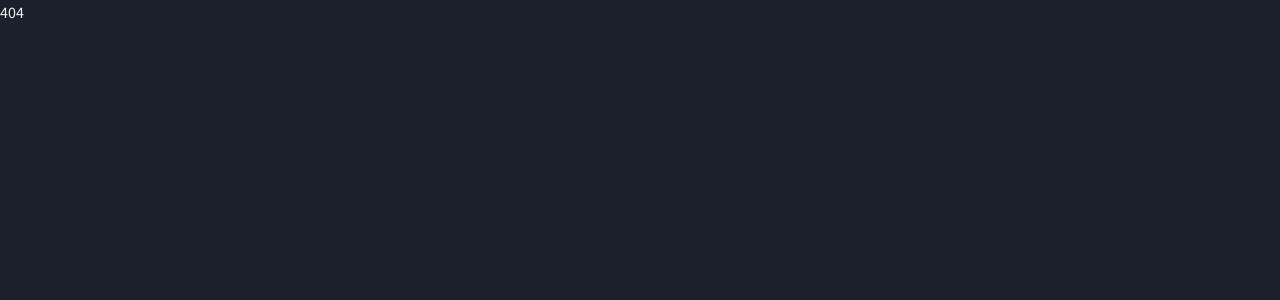
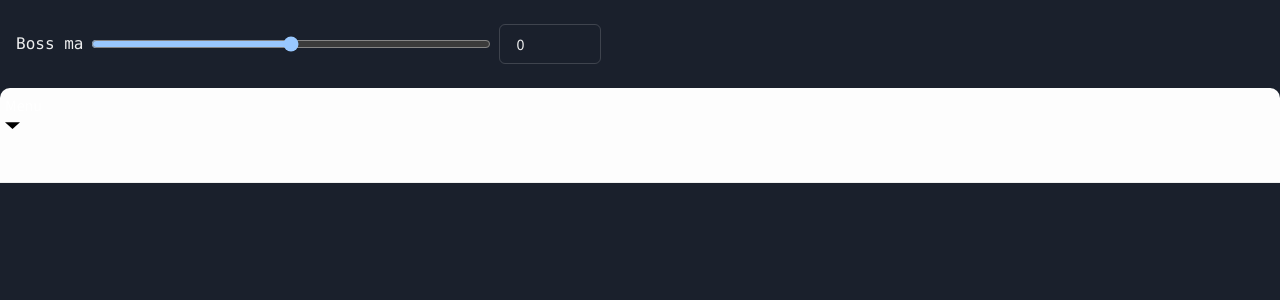
Before and after one commit to OkoloJohnbosco/portfolio, a Next.js app: page /variants in a window 1280 px wide. Before the commit this address had no page. Shown: the top 300 px of the page. Built offline with nearby package versions, Linux system fonts and the light colour scheme; a web font is replaced by a local one.

Commit message:
used framer motion variant

```diff
--- /dev/null
+++ b/components/input/index.tsx
@@ -0,0 +1,44 @@
+import { HStack, Stack, Input as CustomInput } from "@chakra-ui/react";
+
+interface InputProps {
+  children: string;
+  value: number;
+  set: (newValue: number) => void;
+  min?: number;
+  max?: number;
+  step?: number;
+}
+
+export function Input({
+  value,
+  children,
+  set,
+  min = -200,
+  max = 200,
+  step,
+}: InputProps) {
+  return (
+    <Stack bg="transparent" py={6}>
+      <HStack as="label" alignItems="center" px={4}>
+        <code>{children}</code>
+        <input
+          value={value}
+          type="range"
+          min={min}
+          max={max}
+          style={{ width: "400px", backgroundColor: "red" }}
+          onChange={(e) => set(parseFloat(e.target.value))}
+          step={step}
+        />
+        <CustomInput
+          w="max-content"
+          type="number"
+          value={value}
+          min={min}
+          max={max}
+          onChange={(e) => set(parseFloat(e.target.value) || 0)}
+        />
+      </HStack>
+    </Stack>
+  );
+}
--- /dev/null
+++ b/pages/variants.tsx
@@ -0,0 +1,77 @@
+import { useState } from "react";
+import { motion, Variants } from "framer-motion";
+import { Input } from "../components/input";
+
+const itemVariants: Variants = {
+  open: {
+    opacity: 1,
+    y: 0,
+    transition: { type: "spring", stiffness: 300, damping: 24 },
+  },
+  closed: { opacity: 0, y: 20, transition: { duration: 0.2 } },
+};
+
+export default function App() {
+  const [isOpen, setIsOpen] = useState(false);
+  const [value, setValue] = useState<number>(0);
+  return (
+    <>
+      <Input value={value} set={setValue} step={2}>
+        Boss ma
+      </Input>
+      <motion.nav
+        initial={false}
+        animate={isOpen ? "open" : "closed"}
+        className="menu"
+      >
+        <motion.button
+          whileTap={{ scale: 0.97 }}
+          onClick={() => setIsOpen(!isOpen)}
+        >
+          Menu
+          <motion.div
+            variants={{
+              open: { rotate: 180 },
+              closed: { rotate: 0 },
+            }}
+            transition={{ duration: 0.2 }}
+            style={{ originY: 0.55 }}
+          >
+            <svg width="15" height="15" viewBox="0 0 20 20">
+              <path d="M0 7 L 20 7 L 10 16" />
+            </svg>
+          </motion.div>
+        </motion.button>
+        <motion.ul
+          variants={{
+            open: {
+              clipPath: "inset(0% 0% 0% 0% round 10px)",
+              transition: {
+                type: "spring",
+                bounce: 0,
+                duration: 0.7,
+                delayChildren: 0.3,
+                staggerChildren: 0.05,
+              },
+            },
+            closed: {
+              clipPath: "inset(10% 50% 90% 50% round 10px)",
+              transition: {
+                type: "spring",
+                bounce: 0,
+                duration: 0.3,
+              },
+            },
+          }}
+          style={{ pointerEvents: isOpen ? "auto" : "none" }}
+        >
+          <motion.li variants={itemVariants}>Item 1 </motion.li>
+          <motion.li variants={itemVariants}>Item 2 </motion.li>
+          <motion.li variants={itemVariants}>Item 3 </motion.li>
+          <motion.li variants={itemVariants}>Item 4 </motion.li>
+          <motion.li variants={itemVariants}>Item 5 </motion.li>
+        </motion.ul>
+      </motion.nav>
+    </>
+  );
+}
```
Also changed, not shown: pages/framer.tsx (+75 -3 lines).
